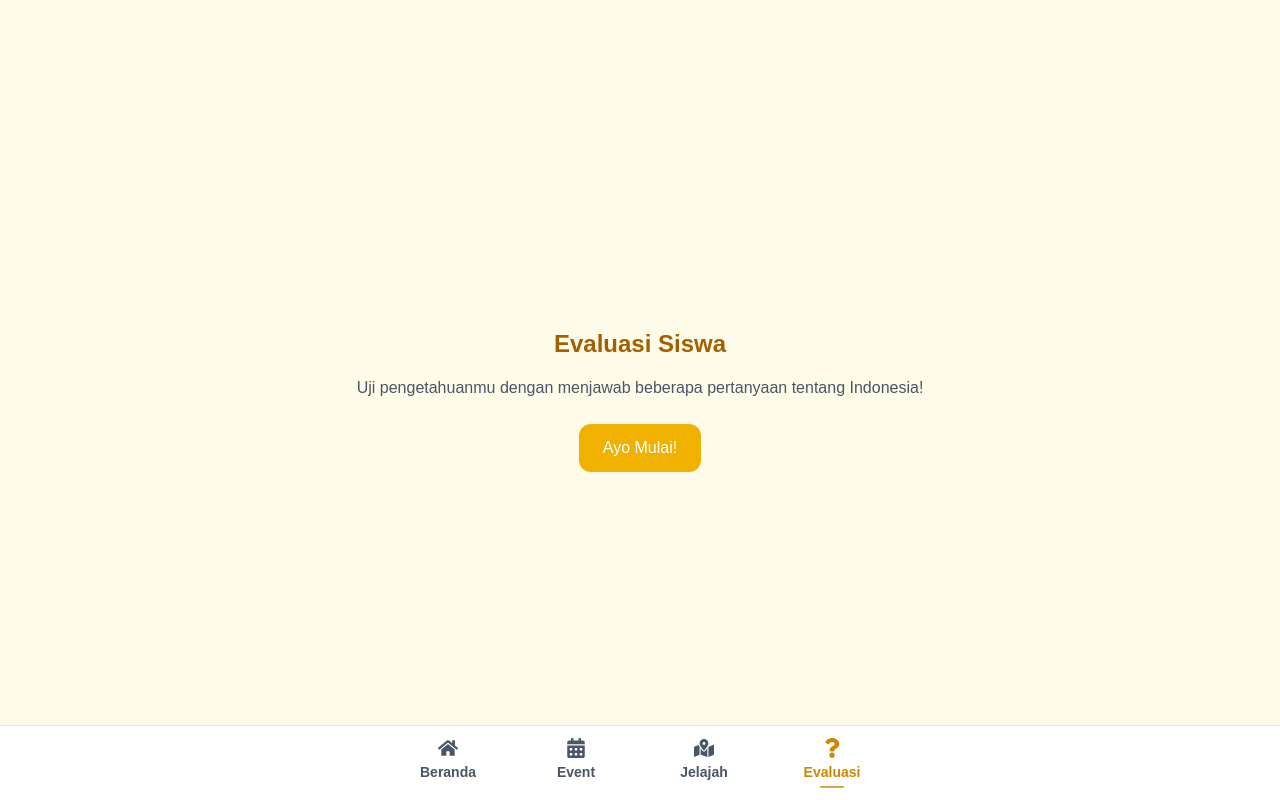
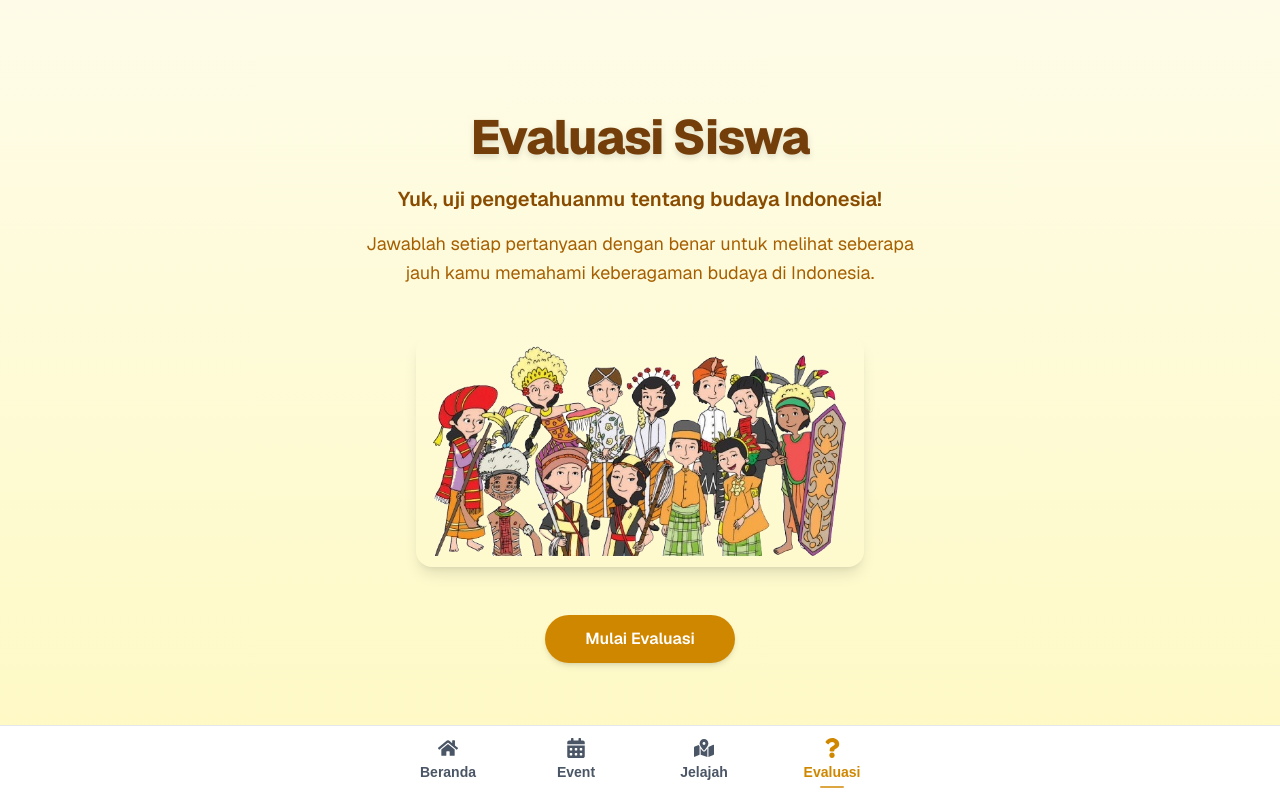
Before and after one commit to yusufekoanggoro/lokanesia-site, a Next.js app: page /evaluasi in a window 1280 px wide. Built offline with nearby package versions, Linux system fonts and the light colour scheme.

Commit message:
feat: update evaluasi siswa

```diff
--- a/src/app/evaluasi/page.jsx
+++ b/src/app/evaluasi/page.jsx
@@ -1,23 +1,20 @@
 "use client";
 
 import { useState } from "react";
-import BottomNav from '../components/BottomNav';
+import BottomNav from "../components/BottomNav";
 
 const quizData = [
   {
-    question: "Apa ibu kota dari Provinsi Jawa Barat?",
-    options: ["Bandung", "Surabaya", "Semarang", "Yogyakarta"],
-    answer: "Bandung",
+    no: 1,
+    question: "Berikut ini yang *bukan* termasuk keberagaman budaya Indonesia adalah …",
+    image: "/images/illustration-culture.png",
+    options: {
+      a: "Keberagaman rumah adat",
+      b: "Keberagaman bahasa daerah",
+      c: "Keberagaman suku bangsa",
+      d: "Keberagaman mata pencaharian",
     },
-  {
-    question: "Pulau terbesar di Indonesia adalah?",
-    options: ["Jawa", "Sumatera", "Kalimantan", "Sulawesi"],
-    answer: "Kalimantan",
-  },
-  {
-    question: "Tari Saman berasal dari provinsi mana?",
-    options: ["Aceh", "Bali", "NTT", "Papua"],
-    answer: "Aceh",
+    answer: "d",
   },
 ];
 
@@ -28,13 +25,9 @@ export default function EvaluasiPage() {
   const [score, setScore] = useState(0);
   const [finished, setFinished] = useState(false);
 
-  const handleStart = () => {
-    setStarted(true);
-  };
+  const handleStart = () => setStarted(true);
 
-  const handleAnswer = (option) => {
-    setSelectedAnswer(option);
-  };
+  const handleAnswer = (option) => setSelectedAnswer(option);
 
   const handleNext = () => {
     if (selectedAnswer === quizData[currentQuestion].answer) {
@@ -60,57 +53,87 @@ export default function EvaluasiPage() {
 
   return (
     <>
-        <div className="min-h-screen bg-yellow-50 flex flex-col items-center justify-center p-6">
+      <main className="min-h-screen flex flex-col items-center justify-center px-6 py-16 bg-gradient-to-b from-yellow-50 to-yellow-100 text-center pb-[88px] font-sans">
         {!started ? (
-            <div className="text-center">
-            <h1 className="text-2xl font-bold text-yellow-700 mb-4">
+          <div className="w-full max-w-3xl mx-auto px-4 sm:px-6">
+            <h1 className="text-3xl sm:text-4xl md:text-5xl font-extrabold mb-6 text-yellow-900 tracking-tight drop-shadow-md">
               Evaluasi Siswa
             </h1>
-            <p className="text-gray-600 mb-6">
-                Uji pengetahuanmu dengan menjawab beberapa pertanyaan tentang
-                Indonesia!
+            <p className="text-lg sm:text-xl font-semibold text-yellow-800 mb-4">
+              Yuk, uji pengetahuanmu tentang budaya Indonesia!
             </p>
+            <p className="text-md sm:text-lg text-yellow-700 mb-12 leading-relaxed max-w-xl mx-auto">
+              Jawablah setiap pertanyaan dengan benar untuk melihat seberapa jauh kamu memahami keberagaman budaya di Indonesia.
+            </p>
+
+            <div className="mx-auto mb-12 max-w-xs sm:max-w-md rounded-2xl overflow-hidden shadow-lg transition-transform hover:scale-105 duration-300">
+              <img
+                src="/images/illustration-culture.png"
+                alt="Ilustrasi Evaluasi Budaya Indonesia"
+                className="w-full h-auto object-cover"
+                loading="lazy"
+              />
+            </div>
+
             <button
               onClick={handleStart}
-                className="px-6 py-3 bg-yellow-500 text-white rounded-xl hover:bg-yellow-600 transition"
+              className="inline-block px-10 py-3 bg-yellow-600 text-white font-semibold rounded-full shadow-md hover:bg-yellow-700 focus:outline-none focus:ring-4 focus:ring-yellow-500 focus:ring-offset-2 transition-transform transform hover:scale-105"
+              aria-label="Mulai Evaluasi"
             >
-                Ayo Mulai!
+              Mulai Evaluasi
             </button>
           </div>
         ) : finished ? (
           <div className="text-center">
-            <h2 className="text-2xl font-bold text-green-600 mb-4">Selesai!</h2>
+            <h2 className="text-2xl font-bold text-green-600 mb-4">Evaluasi Selesai!</h2>
             <p className="text-lg mb-2">
               Skor kamu: <span className="font-bold">{score}</span> dari{" "}
               {quizData.length}
+            </p>
+            <p className="text-gray-700 mb-4">
+              Terus belajar dan tingkatkan pengetahuanmu tentang budaya Indonesia!
             </p>
             <button
               onClick={handleRestart}
               className="mt-4 px-5 py-2 bg-yellow-500 text-white rounded-lg hover:bg-yellow-600"
             >
-                Coba Lagi
+              Ulangi Evaluasi
             </button>
           </div>
         ) : (
           <div className="w-full max-w-md bg-white rounded-2xl shadow-lg p-6">
             <h2 className="text-lg font-semibold text-gray-700 mb-4">
+              Soal {quizData[currentQuestion].no} dari {quizData.length}
+            </h2>
+            <p className="text-gray-800 font-medium mb-4">
               {quizData[currentQuestion].question}
-            </h2>
+            </p>
+
+            {quizData[currentQuestion].image !== "/" && (
+              <img
+                src={quizData[currentQuestion].image}
+                alt="Gambar soal"
+                className="mb-4 rounded-lg w-full"
+              />
+            )}
 
             <div className="space-y-3">
-                {quizData[currentQuestion].options.map((option) => (
+              {Object.entries(quizData[currentQuestion].options).map(
+                ([key, value]) => (
                   <button
-                    key={option}
-                    onClick={() => handleAnswer(option)}
+                    key={key}
+                    onClick={() => handleAnswer(key)}
                     className={`w-full text-left px-4 py-2 rounded-lg border transition ${
-                    selectedAnswer === option
+                      selectedAnswer === key
                         ? "bg-yellow-200 border-yellow-500"
                         : "bg-white border-gray-300 hover:bg-yellow-50"
                     }`}
                   >
-                    {option}
+                    <span className="font-semibold mr-2 uppercase">{key}.</span>
+                    {value}
                   </button>
-                ))}
+                )
+              )}
             </div>
 
             <div className="mt-6 text-right">
@@ -128,7 +151,7 @@ export default function EvaluasiPage() {
             </div>
           </div>
         )}
-        </div>
+      </main>
       <BottomNav />
     </>
   );
```
Lines whose indentation alone changed are shown as unchanged.
